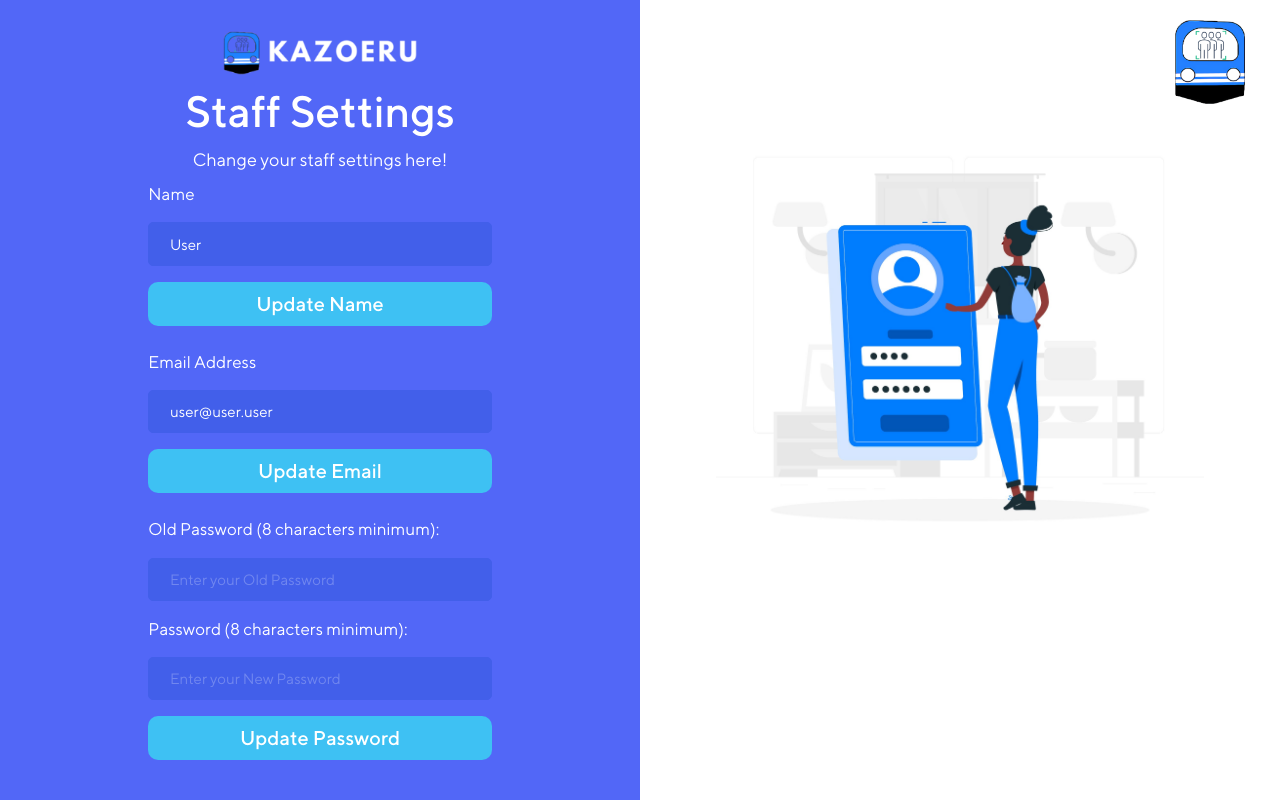
After one commit to itsdinesh/Kazoeru, a Flask app: page /staff-settings in a window 1280 px wide. The commit adds this page. Run offline with Flask 2, Linux system fonts and the light colour scheme; a user stored in the database is signed in; data comes from the database, SQL or seed files in the repository; both versions use the stored data as it was after the commit; some libraries are stand-ins or nearby versions.

Commit message:
add: staff settings, later integrate user

```diff
--- a/app.py
+++ b/app.py
@@ -203,6 +203,69 @@ def register_post():
     return redirect(url_for('auth.login'))
 
 
+@auth.route('/staff-settings')
+def staff_settings():
+    user = User.query.filter_by(id=current_user.id).first()
+    return render_template('staffsettings.html')
+
+@auth.route('/staff-settings-name', methods=['POST'])
+@login_required
+def staff_settings_name_post():
+    user = User.query.filter_by(id=current_user.id).first()
+    name = request.form.get('name')
+    user.name = name
+    db.session.commit()
+
+    if user.role == "user":
+        flash('User\'s Name has been changed!')
+        return redirect(url_for('auth.user_dashboard'))
+
+    if user.role == "operator":
+        flash('Staff\'s Name has been changed!')
+        return redirect(url_for('auth.user_dashboard'))
+
+@auth.route('/staff-settings-email', methods=['POST'])
+@login_required
+def staff_settings_email_post():
+    email = request.form.get('email')
+    user = User.query.filter_by(email=email).first()
+
+    if user:  # if a user is found, we want to redirect back to register page so user can try again
+        flash('Email address already exists!')
+        return redirect(url_for('auth.staff_settings'))
+    else:
+        current_user.email = email
+        db.session.commit()
+
+        if current_user.role == "user":
+            flash('User\'s Email has been changed!')
+            return redirect(url_for('auth.user_dashboard'))
+
+        if current_user.role == "operator":
+            flash('Staff\'s Email has been changed!')
+            return redirect(url_for('auth.staff_dashboard'))
+
+@auth.route('/staff-settings-password', methods=['POST'])
+def staff_settings_post():
+    old_password = request.form.get('old-password')
+    new_password = request.form.get('password')
+    user = User.query.filter_by(id=current_user.id).first()
+
+    if not user or not check_password_hash(user.password, old_password):
+        flash('Please check your login details and try again.')
+        return redirect(url_for('auth.staff_settings'))  # if the user doesn't exist or password is wrong, reload the page
+    else:
+        user.password = password=generate_password_hash(new_password, method='sha256')
+        db.session.commit()
+
+        if current_user.role == "user":
+            flash('User\'s Password has been updated!')
+            return redirect(url_for('auth.user_dashboard'))
+
+        if current_user.role == "operator":
+            flash('Staff\'s Password has been updated!')
+            return redirect(url_for('auth.staff_dashboard'))
+
 @auth.route('/logout')
 @login_required
 def logout():
--- a/templates/staffdashboard.html
+++ b/templates/staffdashboard.html
@@ -25,9 +25,9 @@
                   Welcome to Staff Dashboard, {{ name }} &nbsp; &nbsp;
             </div>
 
-{#		  <li class="py-1 mb-2">#}
-{#			  <button type="button" class="btn btn-info btn-block">Settings</button>#}
-{#		  </li>#}
+		  <li class="py-1 mb-2">
+              <a class="btn btn-info btn-block" href="/staff-settings" role="button">Settings</a>
+		  </li>
 
             <span style="padding-left: 10px"></span>
 		  <li class="py-1 mb-2">
--- /dev/null
+++ b/templates/staffsettings.html
@@ -0,0 +1,86 @@
+<html lang="en">
+<head><meta charset="UTF-8">
+    <meta name="viewport" content="width=device-width, initial-scale=1.0">
+    <meta http-equiv="X-UA-Compatible" content="ie=edge">
+    <title>Staff Settings - Kazoeru</title>
+    <link href="../static/assets-website/images/logo.png" rel="shortcut icon" type="image/x-icon" />
+    <link rel="stylesheet" href="../static/assets-external/css/bootstrap.min.css"/>
+    <link rel="stylesheet" href="../static/assets-website/css/style-entry.css">
+    <link rel="stylesheet" href="../static/assets-website/css/responsive-entry.css">
+</head>
+
+<body>
+    <section class="sign_up_sec">
+       <div class="container-fluid">
+           <div class="row">
+               <div class="col-lg-6 col-md-6 ">
+                   <div class="row left_bg justify-content-center overflow-auto">
+                       <div class="col-lg-7 col-md-9">
+                       <div class="sign_up_frm">
+                        <a href="/"><img src="../static/assets-website/images/logo-banner.png" alt="logo" class="img-fluid"></a>
+                           <h4>Staff Settings</h4>
+                           <p>Change your staff settings here!</p>
+
+                            {% with messages = get_flashed_messages() %}
+                            {% if messages %}
+                                <div class="alert alert-danger alert-dismissible" role="alert">
+                                    <a href="#" class="close" data-dismiss="alert" aria-label="close">&times;</a>
+                                    <strong>Warning!</strong> {{ messages[0] }}
+                                </div>
+                            {% endif %}
+                            {% endwith %}
+
+                           <form class="sign_frm" method="POST" action="/staff-settings-name">
+                                <div class="form-group">
+                                  <label for="">Name</label>
+                                   <input type="text" name="name" class="form-control" value="{{ current_user.name }}" required>
+                               </div>
+                              <button type="submit_newname" class="btn btn_sign">Update Name</button>
+                           </form>
+                            <br>
+                            <form class="sign_frm" method="POST" action="/staff-settings-email">
+                               <div class="form-group">
+                                  <label for="">Email Address</label>
+                                   <input type="email" name="email" class="form-control" value="{{ current_user.email }}" required/>
+                               </div>
+                              <button type="submit_newemail" class="btn btn_sign">Update Email</button>
+                           </form>
+                           <br>
+                           <form class="sign_frm" method="POST" action="/staff-settings-password">
+                              <div class="form-group">
+                                  <label for="">Old Password (8 characters minimum):</label>
+                                  <label for="old-password-field"></label><input id="old-password-field" type="password" class="form-control" name="old-password" placeholder="Enter your Old Password" minlength="8" required>
+                               </div>
+                               <div class="form-group">
+                                  <label for="">Password (8 characters minimum):</label>
+                                   <label for="password-field"></label><input id="password-field" type="password" class="form-control" name="password" placeholder="Enter your New Password" minlength="8" required>
+                               </div>
+                               <div class="form-group">
+                                  <button type="submit_new_password" class="btn btn_sign">Update Password</button>
+                               </div>
+                           </form>
+                       </div>
+                   </div>
+                   </div>
+               </div>
+               <div class="col-lg-6 mobile_hide col-md-6">
+                   <div class="sign_up_img">
+                       <div class="img_head_logo">
+                        <a href="/">  <img src="../static/assets-website/images/logo.png" alt="logo" class="img-fluid"></a>
+                       </div>
+                       <div class="img_bdy">
+                           <img src="../static/assets-website/images/register-sidepic.jpg" alt="img" class="img-fluid">
+                       </div>
+                   </div>
+               </div>
+           </div>
+       </div>
+    </section>
+</body>
+
+<script src="../static/assets-external/js/jquery.min.js"></script>
+<script src="../static/assets-external/js/bootstrap.min.js">
+     new WOW().init();
+</script>
+
+</html>
```
Also changed, not shown: db.sqlite.
